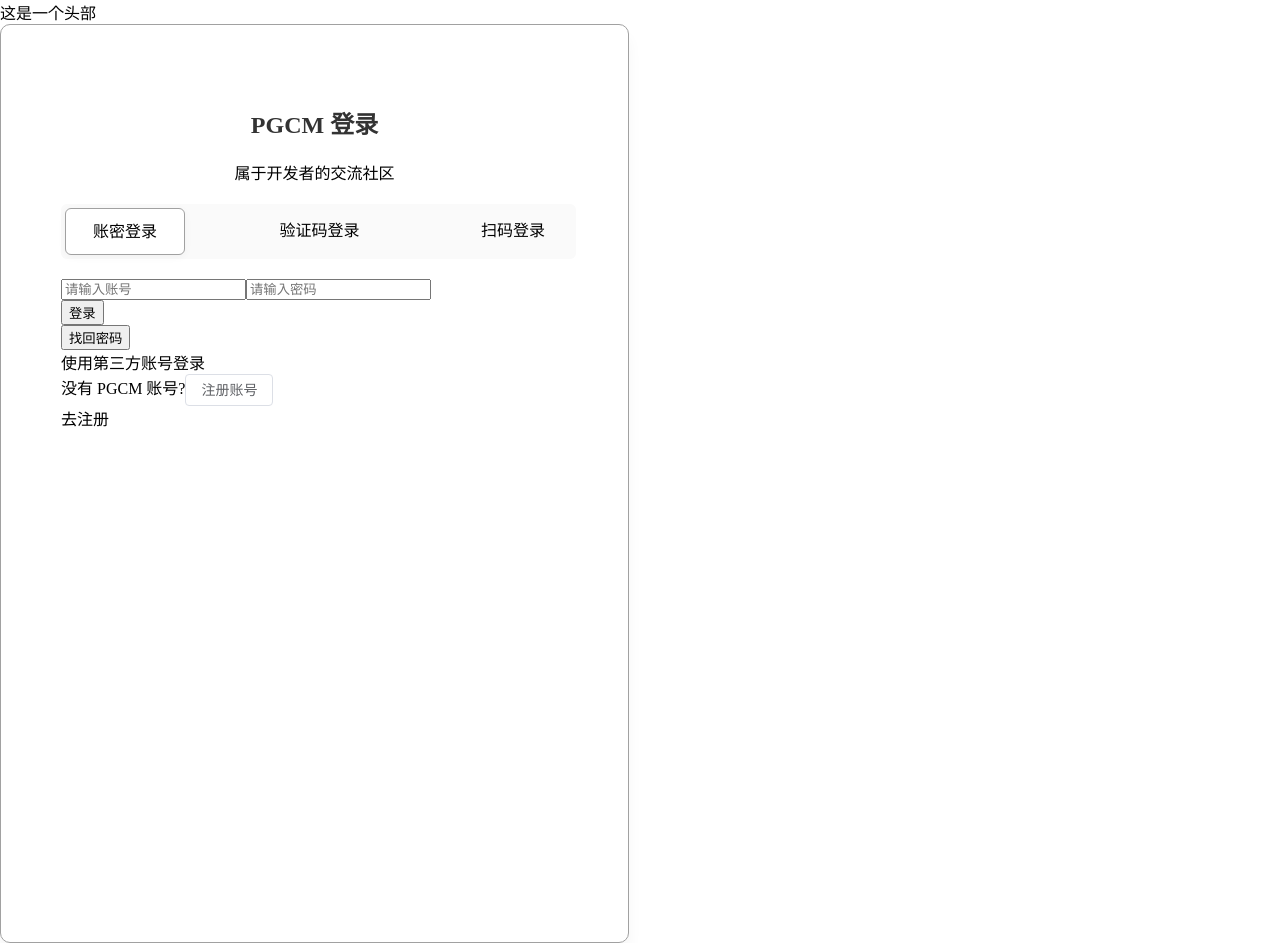
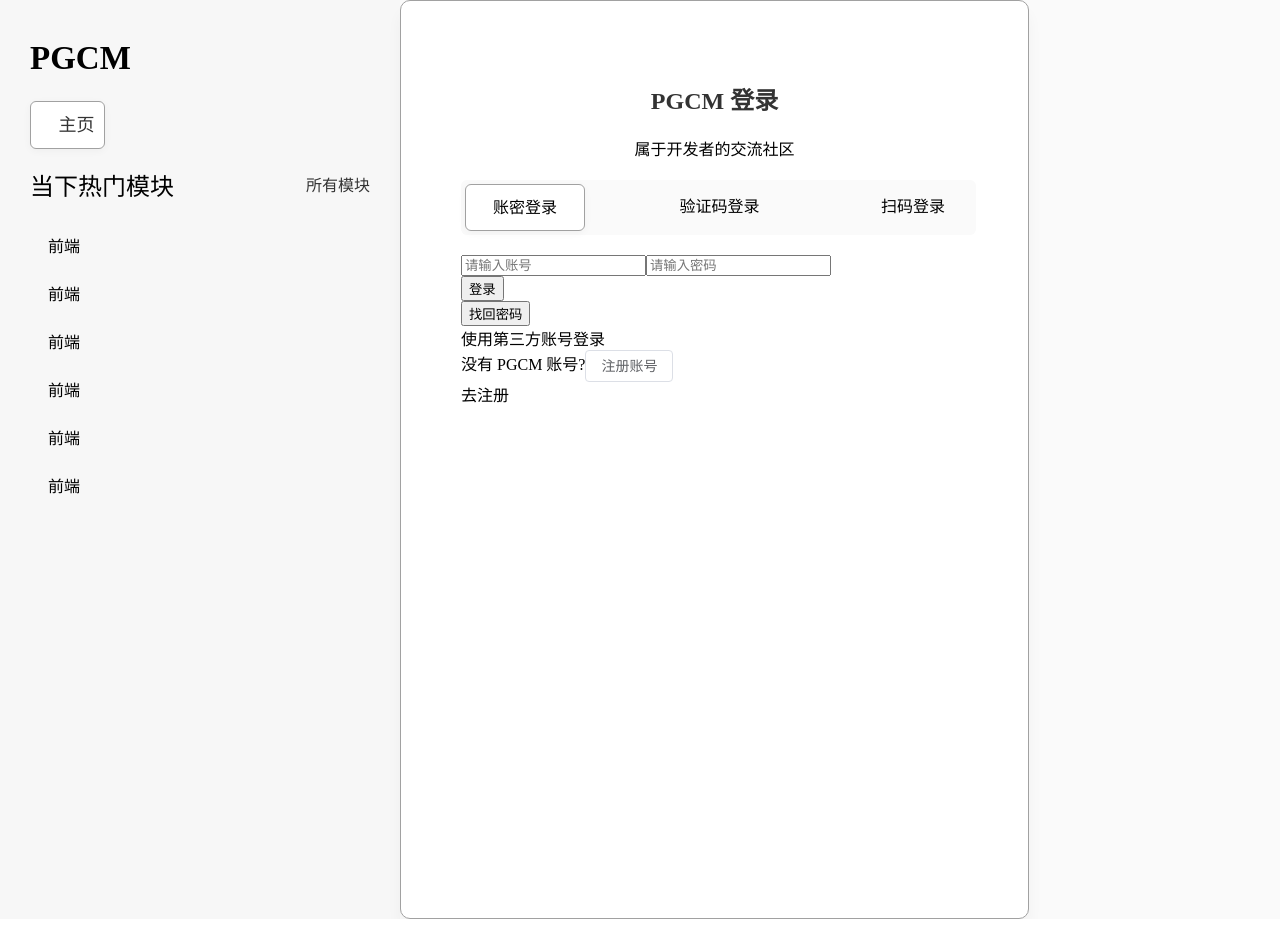
Before and after one commit to pgcm-community/pgcm-dashboard, a Nuxt app: page /login in a window 1280 px wide. After the commit the page ends 919 px from the top, so only its background shows below. Built offline with nearby package versions, Linux system fonts and the light colour scheme; a web font is replaced by a local one.

Commit message:
fix: 总体样式布局，添加logo

```diff
--- /dev/null
+++ b/composables/api.ts
@@ -0,0 +1,3 @@
+import Http from '../utils/request'
+
+export const login = (data: any) => Http.post('/login', data)
--- /dev/null
+++ b/layouts/components/aside/index.scss
@@ -0,0 +1,77 @@
+.aside-container {
+  background: rgba(247, 247, 247, 1);
+  height: 100%;
+}
+.aside-main {
+  padding: 40px 30px;
+  .header {
+  }
+  .title {
+    display: flex;
+    justify-content: space-between;
+    flex-direction: row;
+    font-size: 33px;
+    font-weight: bold;
+    height: 38px;
+    margin-bottom: 23px;
+    .icon {
+      padding: 8px;
+    }
+  }
+}
+
+.tag {
+  height: 46px;
+  display: flex;
+  justify-content: space-between;
+  line-height: 46px;
+
+  .icon {
+    padding: 0 20px;
+    height: 100%;
+  }
+  .p-icon {
+    line-height: 46px;
+
+    span {
+      font-size: 18px;
+    }
+  }
+
+  .active {
+    max-width: 95px;
+    padding: 0 9px;
+    background: rgba(255, 255, 255, 1);
+    border: 0.3px solid rgba(161, 161, 161, 1);
+    border-radius: 6px;
+    box-shadow: 0px 2px 8px rgba(0, 0, 0, 0.04);
+  }
+}
+
+.content {
+  &-header {
+    display: flex;
+    justify-content: space-between;
+    margin: 20px 0 16px 0;
+    font-weight: 400;
+    height: 38px;
+
+    span:first-child {
+      font-size: 24px;
+    }
+    .p-icon {
+      font-size: 16px;
+      line-height: 38px;
+    }
+  }
+
+  .list {
+    .col {
+      display: flex;
+      justify-content: space-between;
+      padding: 12px 18px;
+      font-size: 16px;
+      font-weight: 400;
+    }
+  }
+}
--- /dev/null
+++ b/layouts/components/aside/index.vue
@@ -0,0 +1,54 @@
+<template>
+  <div class="aside-container">
+    <div class="aside-main">
+      <div class="header">
+        <div class="title">
+          <span>PGCM</span>
+          <div class="icon">
+            <!--            <svg-icon icon="search" size="22px" />-->
+            <Search />
+          </div>
+        </div>
+        <div class="tag">
+          <div
+            v-for="(item, index) in list"
+            :key="index"
+            :class="{ active: active === item.id, icon: true }"
+          >
+            <svg-icon :icon="item.icon" size="18px">
+              <span v-show="active === item.id">{{ item.name }}</span>
+            </svg-icon>
+          </div>
+        </div>
+      </div>
+      <div class="content">
+        <div class="content-header">
+          <span>当下热门模块</span>
+          <svg-icon icon="setting">所有模块</svg-icon>
+        </div>
+        <div class="list">
+          <div class="col" v-for="o in 6">
+            <span style="cursor: pointer">前端</span>
+          </div>
+        </div>
+      </div>
+    </div>
+  </div>
+</template>
+
+<script setup lang="ts">
+  import { ref, reactive } from 'vue'
+  import Search from '@/components/Search/index.vue'
+
+  const active = ref(1)
+  const list = reactive([
+    { id: 1, name: '主页', icon: 'home' },
+    { id: 2, name: '活动', icon: 'activity' },
+    { id: 3, name: '问题', icon: 'book' },
+    { id: 4, name: '求职', icon: 'work' }
+  ])
+</script>
+
+<style scoped lang="scss">
+  @import './index.scss';
+</style>
--- a/layouts/custom.vue
+++ b/layouts/custom.vue
@@ -1,6 +1,8 @@
 <template>
-  <div>
-    <Header />
+  <div class="pgcm-body">
+    <aside>
+      <PAside />
+    </aside>
     <main>
       <slot />
     </main>
@@ -8,5 +10,9 @@
 </template>
 
 <script setup lang="ts">
-  import Header from './components/Header.vue'
+  import PAside from './components/aside/index.vue'
 </script>
+
+<style scoped>
+  @import '../styles/layout.scss';
+</style>
```
Also changed, not shown: public/favicon.svg (added), 1 other file (tests, documents, lock files or other folders).
